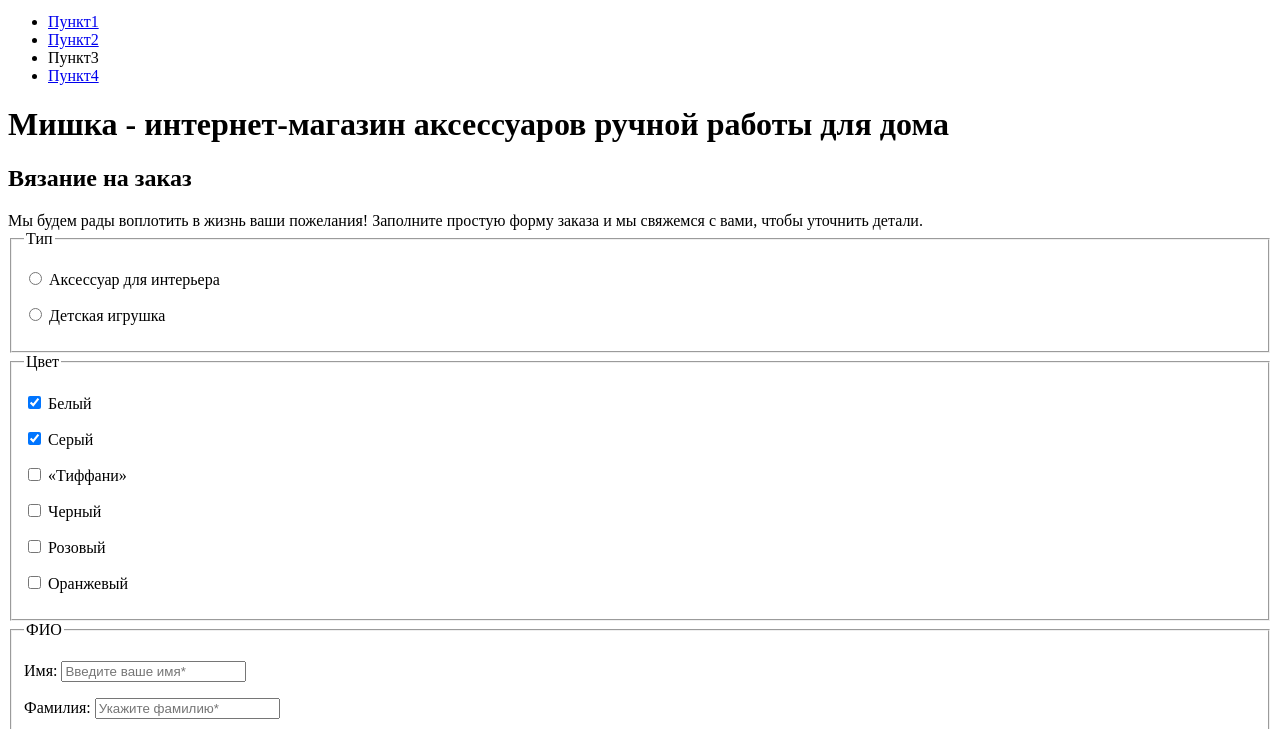
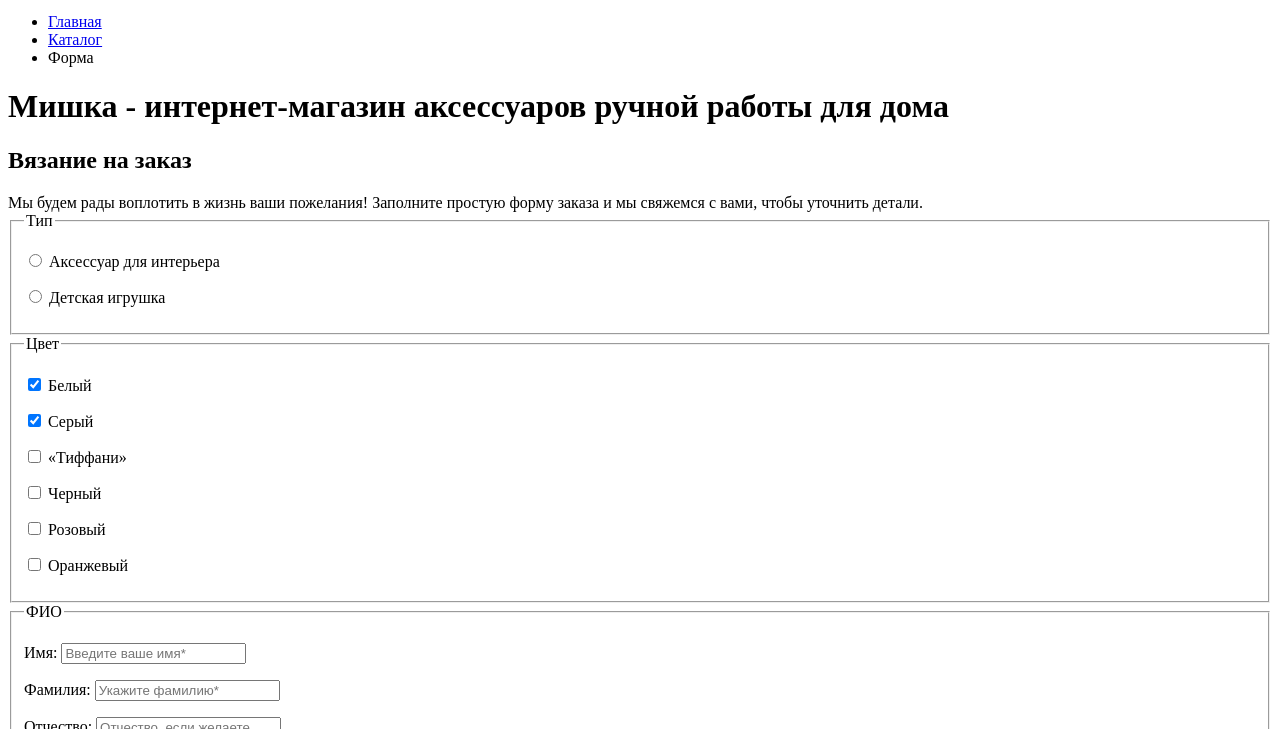
Before and after one commit to wanndrueakk/570683-mishka, a website: page source/form.html in a window 1280 px wide. Shown: the part 71-800 px from the top of the page. Drawn offline with Linux system fonts and the light colour scheme.

Commit message:
Верстка главной страницы, каталога и формы Мишки после 2-й лекции - исправлены ссылки в меню

```diff
--- a/source/form.html
+++ b/source/form.html
@@ -14,16 +14,13 @@
         <div class="main-nav__wrapper">
           <ul class="main-nav__list site-list">
             <li class="site-list__item">
-              <a href="index.html" class="site-list__link">Пункт1</a>
+              <a href="index.html" class="site-list__link">Главная</a>
             </li>
             <li class="site-list__item">
-              <a href="catalog.html" class="site-list__link">Пункт2</a>
+              <a href="catalog.html" class="site-list__link">Каталог</a>
             </li>
             <li class="site-list__item site-list__item--active">
-              <a class="site-list__link">Пункт3</a>
-            </li>
-            <li class="site-list__item">
-              <a href="#" class="site-list__link">Пункт4</a>
+              <a class="site-list__link">Форма</a>
             </li>
           </ul>
         </div>
```
Also changed, not shown: source/catalog.html (+3 -6 lines), source/index.html (+3 -6 lines).
